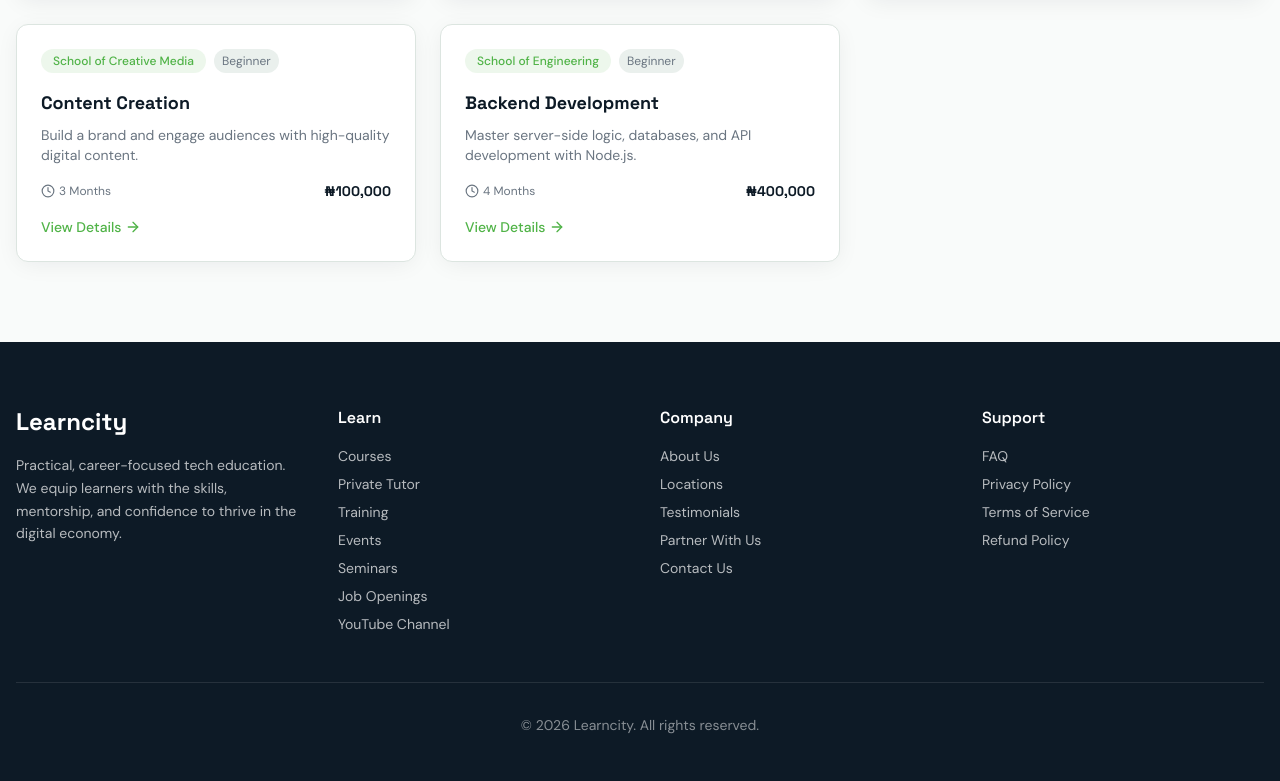
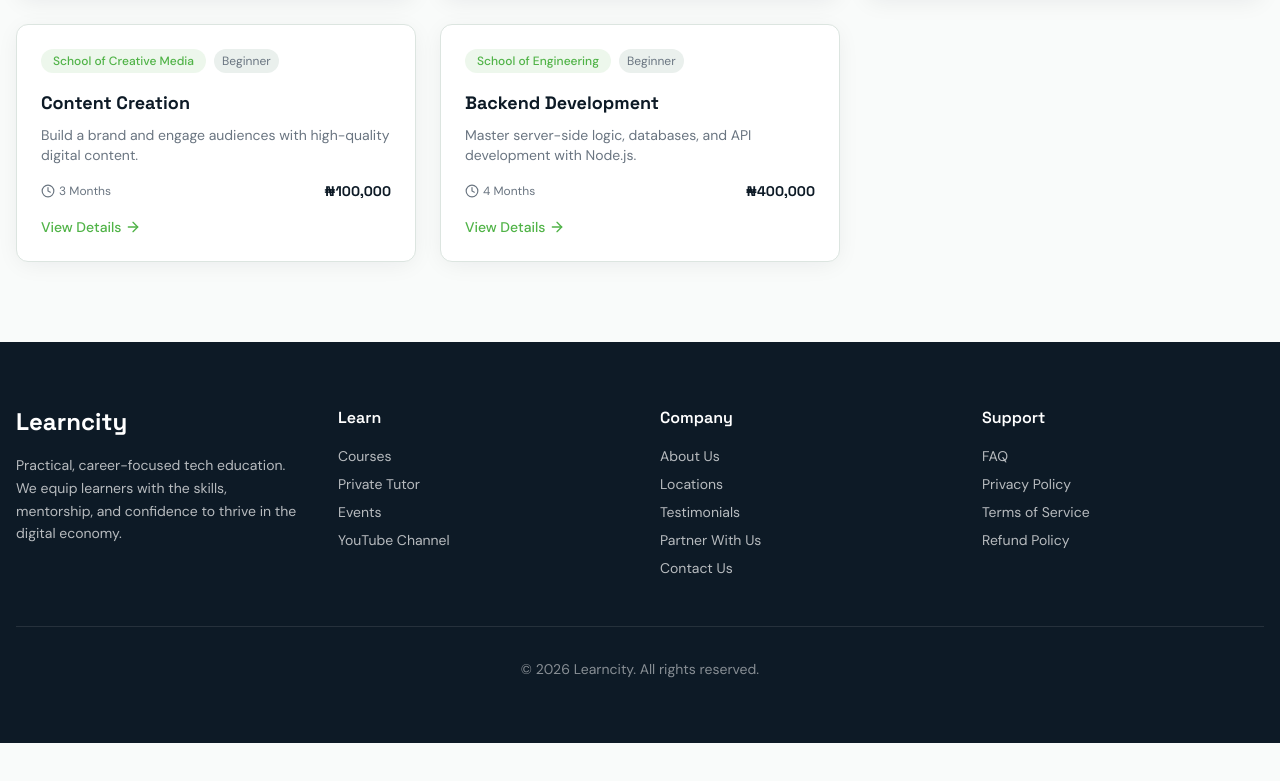
Before and after one commit to TosinISOGUN/learncity, a React (Vite) app: page /programs in a window 1280 px wide. Shown: the part 1366-2147 px from the top of the page. After the commit the page ends 2109 px from the top, so only its background shows below. Built offline with nearby package versions, Linux system fonts and the light colour scheme; the HTML template or start-up script is replaced by a standard one.

Commit message:
footer links updated

```diff
--- a/src/components/Footer.tsx
+++ b/src/components/Footer.tsx
@@ -15,10 +15,7 @@ const Footer = () => (
           <ul className="space-y-2 text-sm opacity-70">
             <li><Link to="/courses" className="hover:opacity-100 transition-opacity">Courses</Link></li>
             <li><Link to="/private-tutor" className="hover:opacity-100 transition-opacity">Private Tutor</Link></li>
-            <li><Link to="/training" className="hover:opacity-100 transition-opacity">Training</Link></li>
             <li><Link to="/events" className="hover:opacity-100 transition-opacity">Events</Link></li>
-            <li><Link to="/seminars" className="hover:opacity-100 transition-opacity">Seminars</Link></li>
-            <li><Link to="/jobs" className="hover:opacity-100 transition-opacity">Job Openings</Link></li>
             <li><a href="https://www.youtube.com/@Learncityng" target="_blank" rel="noopener noreferrer" className="hover:opacity-100 transition-opacity">YouTube Channel</a></li>
           </ul>
         </div>
```
